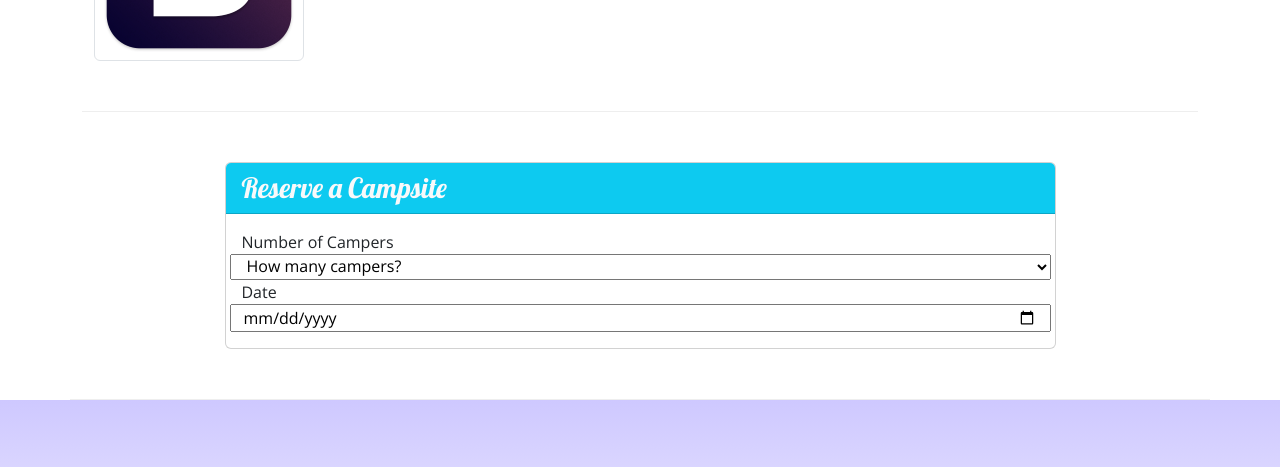
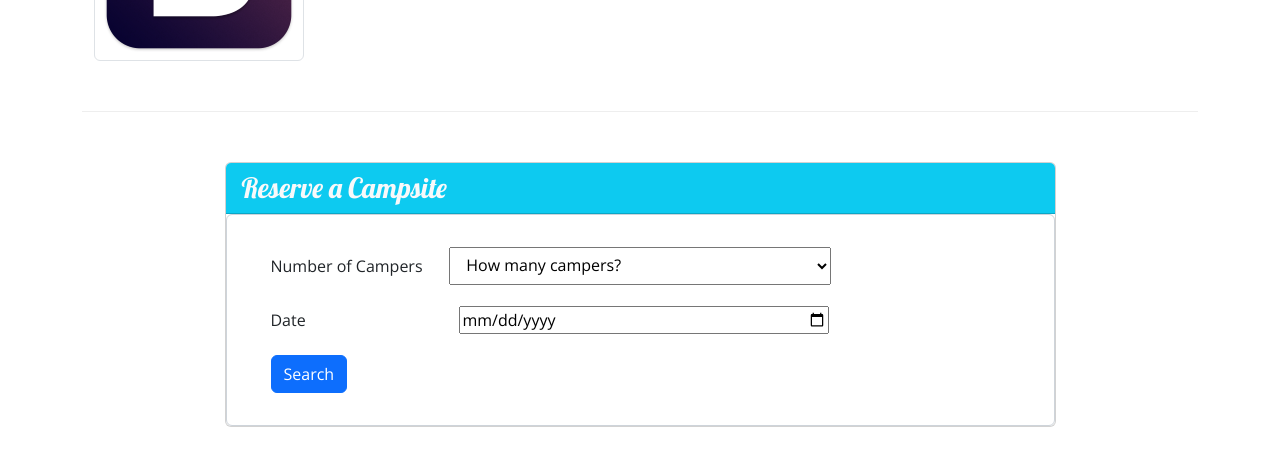
Before and after one commit to ptru2002/nucampsite, a plain HTML site: page index.html in a window 1280 px wide. Shown: the part 1041-1508 px from the top of the page. Drawn offline with nearby package versions, Linux system fonts and the light colour scheme.

Commit message:
Week 3 Workshop Assignment

```diff
--- a/index.html
+++ b/index.html
@@ -25,9 +25,14 @@
                 <div class="col-4 col-sm-3 col-md-2 align-self-center">
                     <img src="img/logo.png" class="img-fluid" />
                 </div>
-                <div class="col">
+                <div class="col-8">
                     <h1>Nucamp</h1>
                     <h2>a better way to camp</h2>
+                </div>
+                <div class="col align-self-center">
+                    <a href="#reserveForm" class="text-nowrap">
+                        <button type="button" class="bg-info text-light btn">Reserve Campsite</button>
+                    </a>
                 </div>
             </div>
         </div>
@@ -112,11 +117,11 @@
                 <div class="card">
                     <h3 class="card-header bg-info text-light">Reserve a Campsite</h3>
 
-                    <div class="card-body">
-                        <form>
-                            <div class="row">
-                                <label for="camperNumber">Number of Campers</label>
-                                <select id="camperNumber" name="camperNumber">
+                    <div class="card-body form-control">
+                        <form id="reserveForm">
+                            <div class="row m-3">
+                                <label for="camperNumber" class="col-sm-3 col-form-label">Number of Campers</label>
+                                <select id="camperNumber" name="camperNumber" class="col-12 col-sm-6">
 
                                     <option>How many campers?</option>
                                     <option value="one camper">One</option>
@@ -127,12 +132,16 @@
                                     <option value="Six camper">Six</option>
                                 </select>
                             </div>
-                            <div class="row">
-                                <label for="campDate">Date</label>
-                                <input type="date" id="campDate" name="campDate">
+                            <div class="row m-3">
+                                <div>
+                                    <label for="campDate" class="col-sm-3 col-form-label">Date</label>
+                                    <input type="date" id="campDate" name="campDate" class="col-12 col-sm-6">
+                                </div>
                             </div>
-                            <div class="row">
-
+                                <div class="row m-3">
+                                    <div class="col">
+                                        <button type="submit" class="btn btn-primary">Search</button>
+                                    </div>
                             </div>
                     </div>
                 </div>
```
